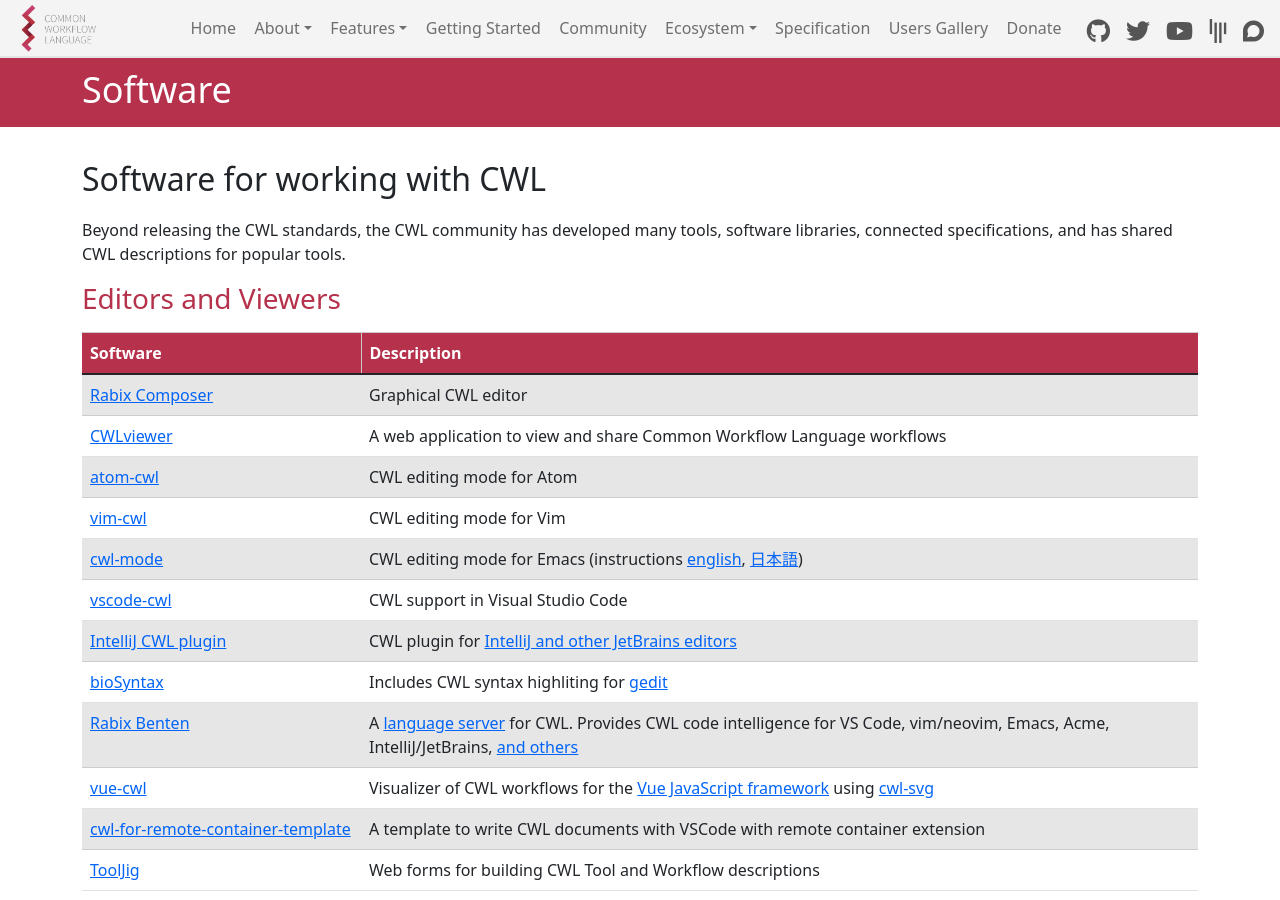
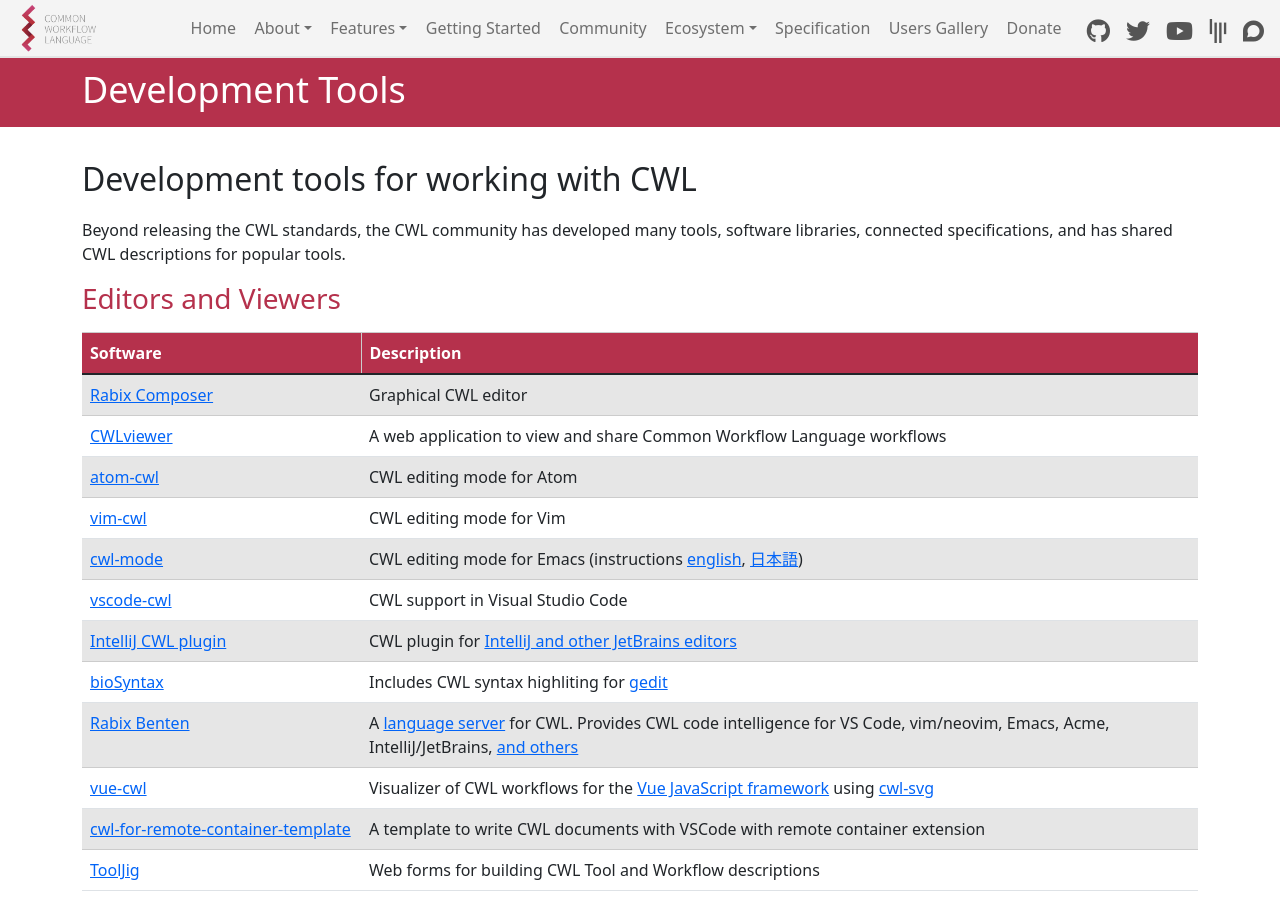
Before and after one commit to common-workflow-language/cwl-website, a Jekyll site: the page built from content/tools.md, in a window 1280 px wide and 900 px high. Built offline with Jekyll 4.4.1, drawn with Linux system fonts in a browser that asks for light colours.

Commit message:
updating tools header

```diff
--- a/content/_data/timeline.yml
+++ b/content/_data/timeline.yml
@@ -1,6 +1,6 @@
 timeline_events:
   - year: 2014
-    event: Initial Draft created at <a href="https://www.open-bio.org/wiki/Codefest_2014>Bioinformatics Open Source Conference CodeFest</a>
+    event: Initial Draft created <br><a href="https://www.open-bio.org/wiki/Codefest_2014> Bioinformatics Open Source Conference CodeFest</a> xx
   - year: 2015
     event: "CWL “draft-2” version<br>
       Commercial vendor (Seven Bridges Genomics) releases product <span class='no-bold'>in December</span>"
--- a/content/tools.md
+++ b/content/tools.md
@@ -1,11 +1,11 @@
 ---
 layout: page
 permalink: /tools/
-title: Software
+title: Development Tools
 redirect_from: /ecosystem/
 ---
 
-## Software for working with CWL
+## Development tools for working with CWL
 Beyond releasing the CWL standards, the CWL community has developed many
 tools, software libraries, connected specifications, and has shared CWL
 descriptions for popular tools.
```
